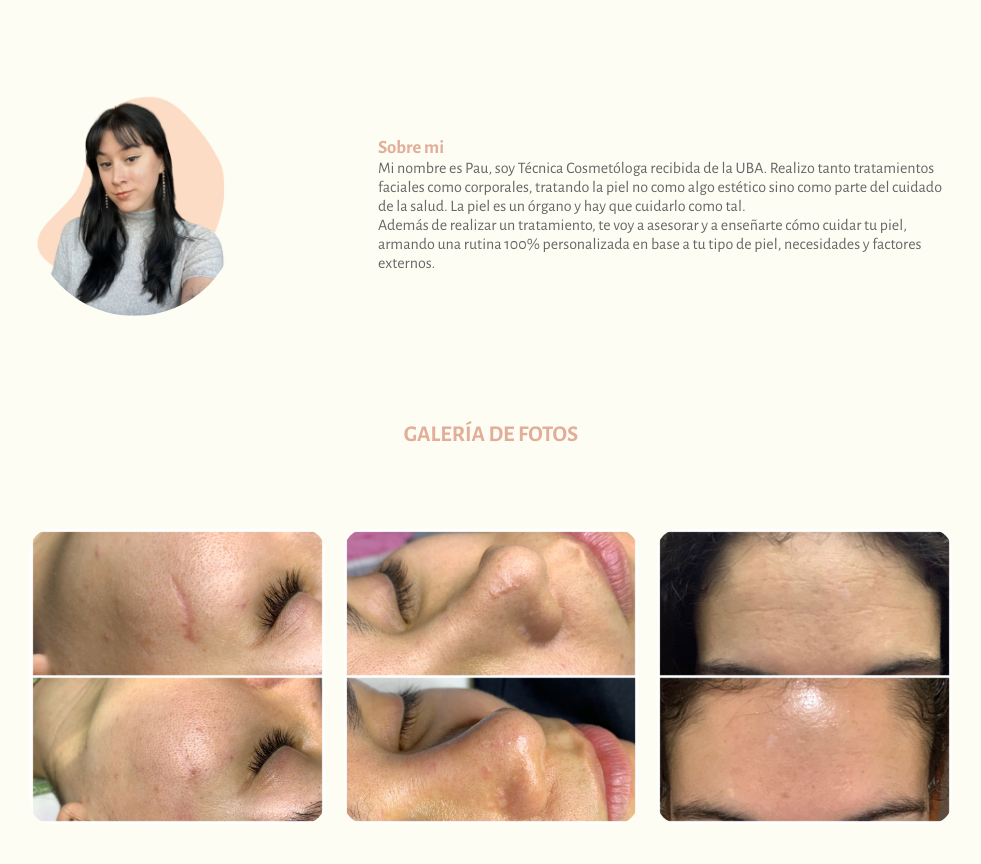
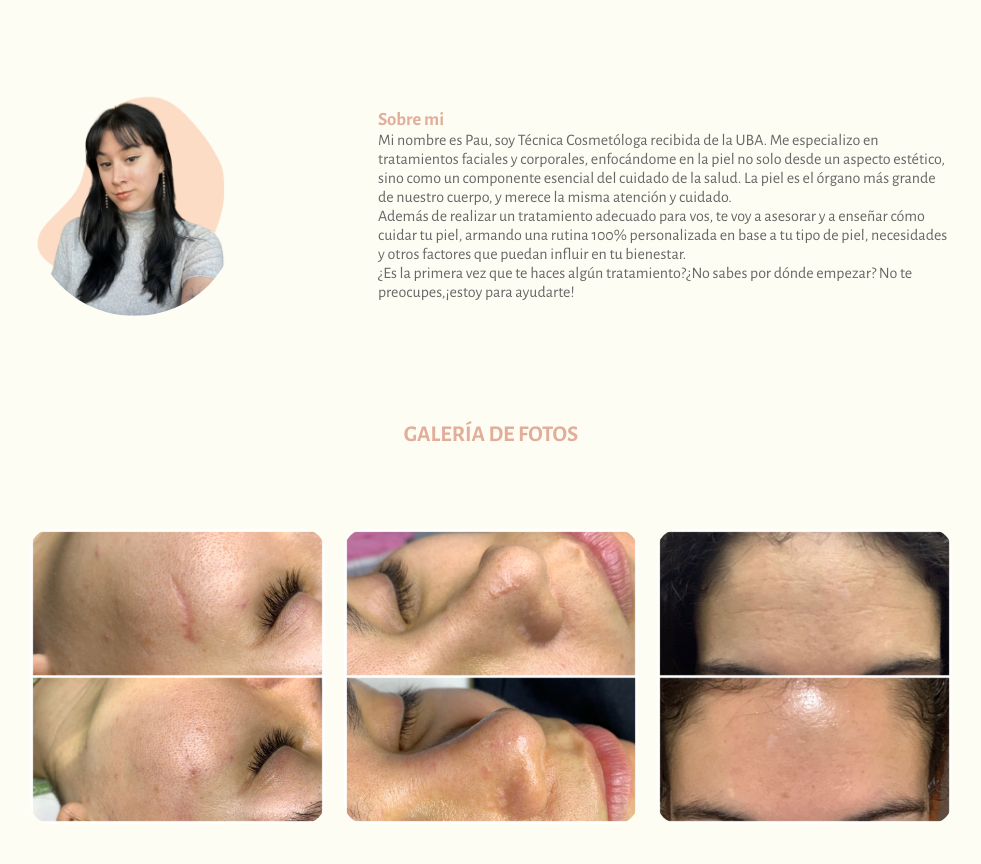
Before and after one commit to pauzuffinetti/NiorelEstetica, a React (Vite) app: page / in a window 1280 px wide. Shown: the part 1300-2164 px from the top of the page, without its empty margins (149-1130 px from the left). Built offline with nearby package versions, Linux system fonts and the light colour scheme.

Commit message:
detalles

```diff
--- a/src/components/About/About.jsx
+++ b/src/components/About/About.jsx
@@ -12,8 +12,9 @@ const About = () => {
 
       <div className="about-right">
         <h3>Sobre mi</h3>
-        <p>Mi nombre es Pau, soy Técnica Cosmetóloga recibida de la UBA. Realizo tanto tratamientos faciales como corporales, tratando la piel no como algo estético sino como parte del cuidado de la salud. La piel es un órgano y hay que cuidarlo como tal.</p>
-        <p>Además de realizar un tratamiento, te voy a asesorar y a enseñarte cómo cuidar tu piel, armando una rutina 100% personalizada en base a tu tipo de piel, necesidades y factores externos.</p>
+        <p>Mi nombre es Pau, soy Técnica Cosmetóloga recibida de la UBA. Me especializo en tratamientos faciales y corporales, enfocándome en la piel no solo desde un aspecto estético, sino como un componente esencial del cuidado de la salud. La piel es el órgano más grande de nuestro cuerpo, y merece la misma atención y cuidado.</p>
+        <p>Además de realizar un tratamiento adecuado para vos, te voy a asesorar y a enseñar cómo cuidar tu piel, armando una rutina 100% personalizada en base a tu tipo de piel, necesidades y otros factores que puedan influir en tu bienestar.</p>
+        <p>¿Es la primera vez que te haces algún tratamiento?¿No sabes por dónde empezar? No te preocupes,¡estoy para ayudarte!</p>
 
       </div>
     </div>
--- a/src/components/Testimonios/Testimonios.css
+++ b/src/components/Testimonios/Testimonios.css
@@ -64,6 +64,7 @@
         width: 35px;
     }
     .slide{
+        width: 100%;
         padding: 10px;
     }
 }
```
